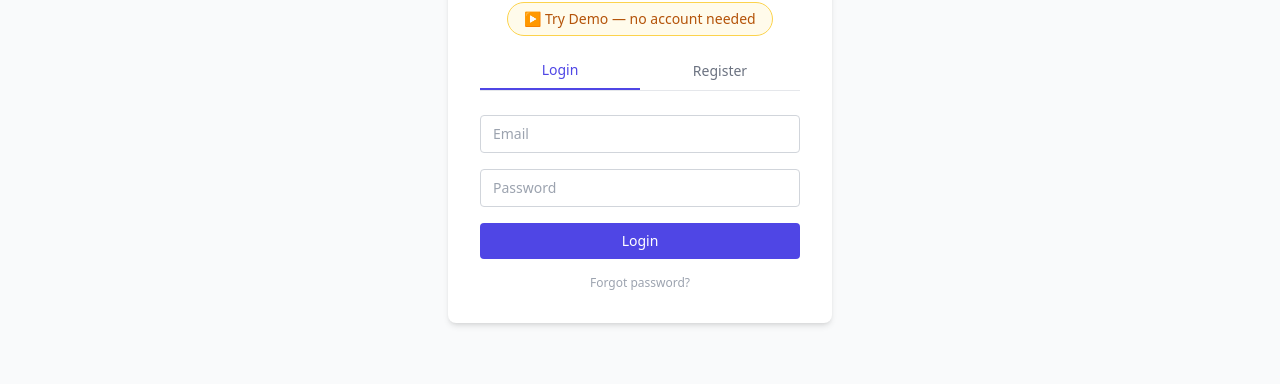
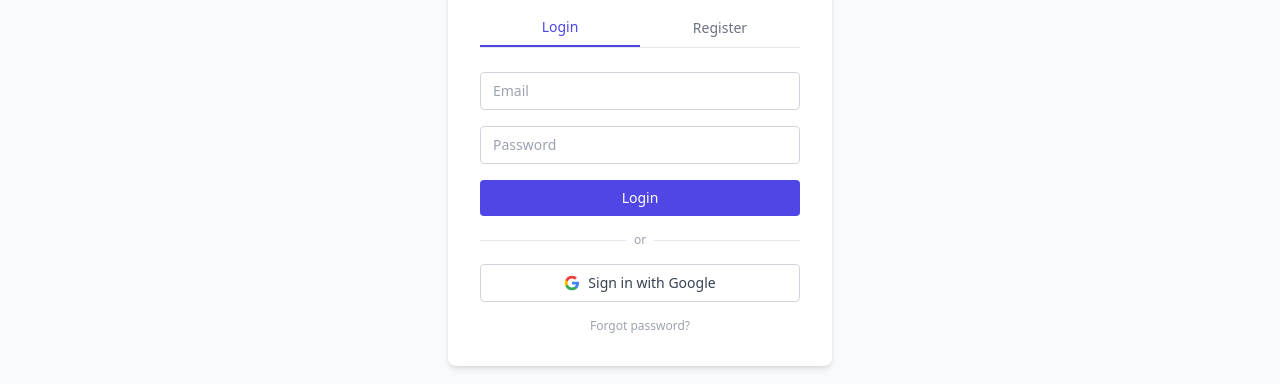
Before and after one commit to Applefox-key/flashcards, a React (Vite) app: page /login in a window 1280 px wide. Shown: the part 302-686 px from the top of the page. Built offline with nearby package versions, Linux system fonts and the light colour scheme; no server answers.

Commit message:
added: google auth

```diff
--- a/src/App.tsx
+++ b/src/App.tsx
@@ -17,7 +17,20 @@ const queryClient = new QueryClient({
 /** Hydrates the user on page load when a persisted token exists. */
 function AppInit() {
   useEffect(() => {
-    const { token, isDemo, setUser, logout, enterDemo, setInitializing } = useAuthStore.getState()
+    const { token, isDemo, setUser, login, logout, enterDemo, setInitializing } = useAuthStore.getState()
+
+    const params = new URLSearchParams(window.location.search)
+    const urlToken = params.get('token')
+    if (urlToken) {
+      window.history.replaceState({}, '', window.location.pathname)
+      login(urlToken, '')
+      authApi.getMe()
+        .then(setUser)
+        .catch(() => logout())
+        .finally(() => setInitializing(false))
+      return
+    }
+
     if (isDemo) {
       enterDemo()
       setInitializing(false)
--- a/src/features/auth/AuthPage.tsx
+++ b/src/features/auth/AuthPage.tsx
@@ -5,8 +5,42 @@ import { authApi } from "@/api";
 import { useLogin, useRegister } from "./hooks/useAuth";
 import { useAuthStore } from "@/store/authStore";
 import { PublicNavbar } from "@/components/PublicNavbar";
+type AuthTab = "login" | "register" | "forgot";
 
-type AuthTab = "login" | "register" | "forgot";
+function getGoogleUrl() {
+  const base = import.meta.env.VITE_API_URL ?? "http://localhost:8000";
+  const appUrl = import.meta.env.VITE_APP_URL ?? window.location.origin;
+  return `${base}/users/auth/google?redirect=${encodeURIComponent(appUrl)}`;
+}
+
+const GOOGLE_ICON = (
+  <svg viewBox="0 0 24 24" width="16" height="16" aria-hidden="true">
+    <path
+      fill="#4285F4"
+      d="M22.56 12.25c0-.78-.07-1.53-.2-2.25H12v4.26h5.92c-.26 1.37-1.04 2.53-2.21 3.31v2.77h3.57c2.08-1.92 3.28-4.74 3.28-8.09z"
+    />
+    <path
+      fill="#34A853"
+      d="M12 23c2.97 0 5.46-.98 7.28-2.66l-3.57-2.77c-.98.66-2.23 1.06-3.71 1.06-2.86 0-5.29-1.93-6.16-4.53H2.18v2.84C3.99 20.53 7.7 23 12 23z"
+    />
+    <path
+      fill="#FBBC05"
+      d="M5.84 14.09c-.22-.66-.35-1.36-.35-2.09s.13-1.43.35-2.09V7.07H2.18C1.43 8.55 1 10.22 1 12s.43 3.45 1.18 4.93l2.85-2.22.81-.62z"
+    />
+    <path
+      fill="#EA4335"
+      d="M12 5.38c1.62 0 3.06.56 4.21 1.64l3.15-3.15C17.45 2.09 14.97 1 12 1 7.7 1 3.99 3.47 2.18 7.07l3.66 2.84c.87-2.6 3.3-4.53 6.16-4.53z"
+    />
+  </svg>
+);
+
+const DIVIDER = (
+  <div className="flex items-center gap-2">
+    <div className="flex-1 h-px bg-gray-200 dark:bg-gray-700" />
+    <span className="text-xs text-gray-400 dark:text-gray-500">or</span>
+    <div className="flex-1 h-px bg-gray-200 dark:bg-gray-700" />
+  </div>
+);
 
 const INPUT_CLS =
   "border border-gray-300 dark:border-gray-600 rounded px-3 py-2 text-sm bg-white dark:bg-gray-700 text-gray-900 dark:text-gray-100 placeholder-gray-400 dark:placeholder-gray-400 focus:outline-none focus:ring-2 focus:ring-indigo-500";
@@ -68,7 +102,10 @@ function ForgotForm({ onBack }: { onBack: () => void }) {
       <Button type="submit" loading={sending} disabled={!email}>
         Send reset link
       </Button>
-      <button type="button" onClick={onBack} className="text-sm text-gray-500 dark:text-gray-400 hover:text-gray-700 dark:hover:text-gray-200 text-center">
+      <button
+        type="button"
+        onClick={onBack}
+        className="text-sm text-gray-500 dark:text-gray-400 hover:text-gray-700 dark:hover:text-gray-200 text-center">
         ← Back to login
       </button>
     </form>
@@ -101,7 +138,6 @@ export function AuthPage() {
       { onSuccess: () => navigate("/library") },
     );
   };
-
   const handleRegister = (e: React.FormEvent<HTMLFormElement>) => {
     e.preventDefault();
     const fd = new FormData(e.currentTarget);
@@ -149,7 +185,9 @@ export function AuthPage() {
 
           {/* Forgot password header */}
           {tab === "forgot" && (
-          <h2 className="text-base font-semibold text-gray-800 dark:text-gray-200 text-center mb-6">Password reset</h2>
+            <h2 className="text-base font-semibold text-gray-800 dark:text-gray-200 text-center mb-6">
+              Password reset
+            </h2>
           )}
 
           {/* Login form */}
@@ -161,6 +199,13 @@ export function AuthPage() {
               <Button type="submit" loading={loginMutation.isPending}>
                 Login
               </Button>
+              {DIVIDER}
+              <a
+                href={getGoogleUrl()}
+                className="flex items-center justify-center gap-2 border border-gray-300 dark:border-gray-600 rounded px-3 py-2 text-sm bg-white dark:bg-gray-700 text-gray-700 dark:text-gray-200 hover:bg-gray-50 dark:hover:bg-gray-600 transition-colors font-medium">
+                {GOOGLE_ICON}
+                Sign in with Google
+              </a>
               <button
                 type="button"
                 onClick={() => setTab("forgot")}
@@ -182,6 +227,14 @@ export function AuthPage() {
               <Button type="submit" loading={registerMutation.isPending}>
                 Register
               </Button>
+              {DIVIDER}
+
+              <a
+                href={getGoogleUrl()}
+                className="flex items-center justify-center gap-2 border border-gray-300 dark:border-gray-600 rounded px-3 py-2 text-sm bg-white dark:bg-gray-700 text-gray-700 dark:text-gray-200 hover:bg-gray-50 dark:hover:bg-gray-600 transition-colors font-medium">
+                {GOOGLE_ICON}
+                Sign up with Google
+              </a>
             </form>
           )}
 
```
Also changed, not shown: src/features/profile/ProfilePage.tsx (+29 -49 lines), 6 other files (tests, documents, lock files or other folders). Lines whose indentation alone changed are shown as unchanged.
